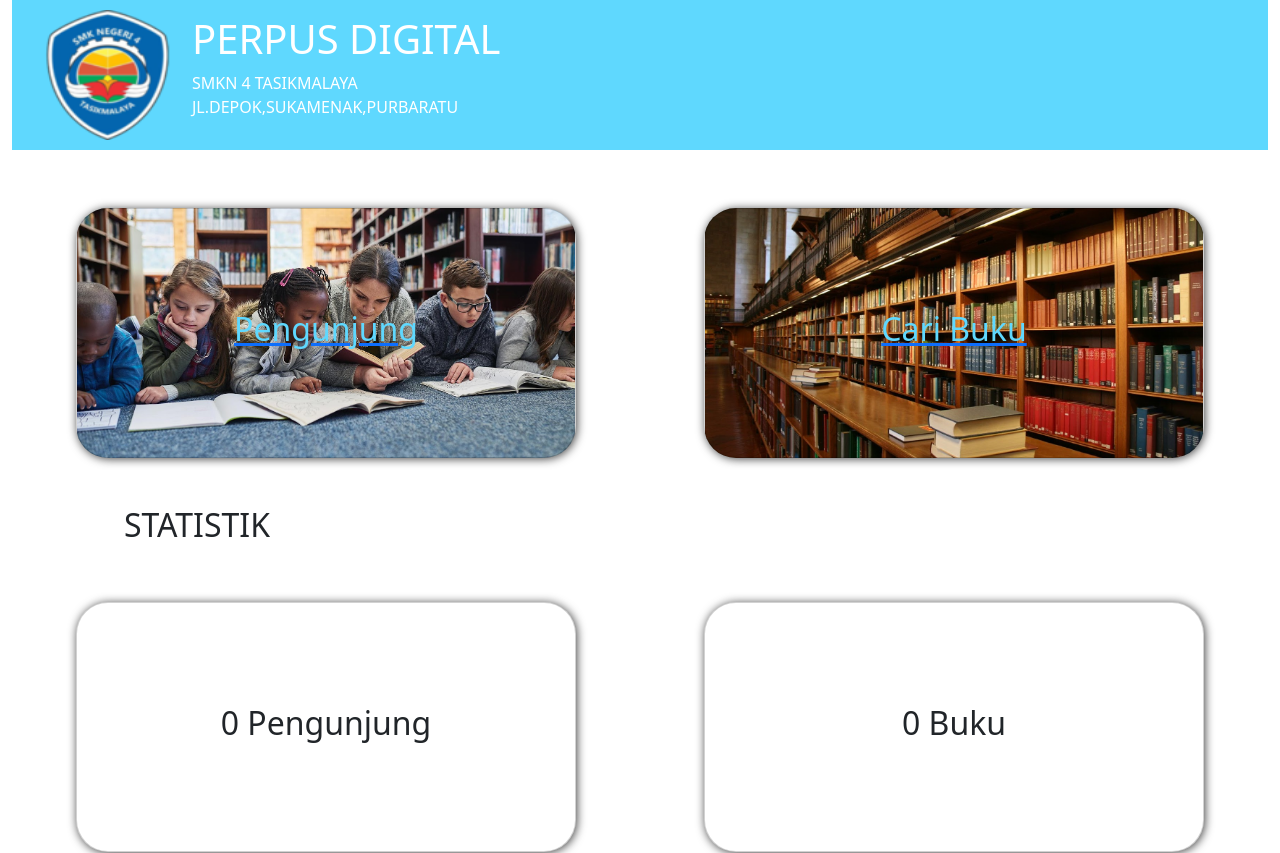
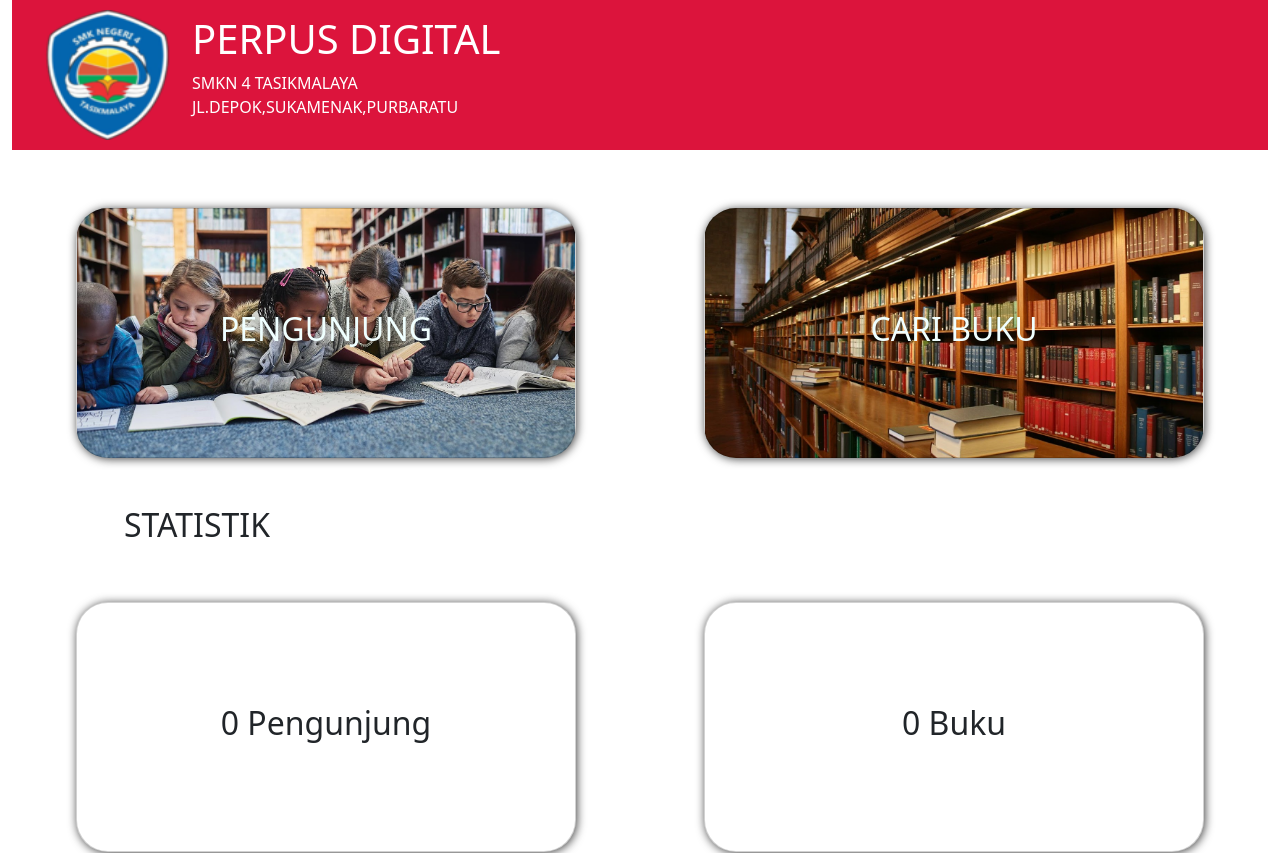
Before and after one commit to 21abdilah/perpus-digital, a Nuxt app: page / in a window 1280 px wide. Shown: the top 853 px of the page. Built offline with nearby package versions, Linux system fonts and the light colour scheme; no server answers; the database is empty.

Commit message:
Add files via upload

```diff
--- a/components/Header.vue
+++ b/components/Header.vue
@@ -19,7 +19,7 @@
 .header {
   display: flex;
   align-items: center;
-  background-color: #5fd8fe;
+  background-color: #DC143C;
   color: #ffffff;
   padding: 10px;
 }
--- a/pages/buku/[id].vue
+++ b/pages/buku/[id].vue
@@ -12,6 +12,7 @@
           <li class="list-group-item">Penulis: {{ buku.penulis }}</li>
           <li class="list-group-item">Penerbit: {{ buku.penerbit }}</li>
           <li class="list-group-item">Tahun Terbit: {{ buku.tahun_terbit }}</li>
+          <li class="list-group-item">Rak: {{ buku.rak }}</li>
           <li class="list-group-item">
             <span v-if="buku.kategori">
               Kategori : {{ buku.kategori.nama }}
--- a/pages/buku/index.vue
+++ b/pages/buku/index.vue
@@ -60,6 +60,12 @@
 .bg-warning {
   box-shadow: 1px 1px 10px #E4C72D;
 }
+
+button:hover {
+  border: 1px solid #0000;
+  background-color: #F0FFFF;
+
+}
 </style>
 
 <script setup>
--- a/pages/index.vue
+++ b/pages/index.vue
@@ -5,7 +5,7 @@
         <nuxt-link to="/pengunjung/tambah">
           <div class="card bg-pengunjung rounded-5">
             <div class="card-body d-flex justify-content-center align-items-center">
-              <h2 style="color: #5FD8FE;">Pengunjung</h2>
+              <h2 style="color: #F0FFFF;">PENGUNJUNG</h2>
             </div>
           </div>
         </nuxt-link>
@@ -14,7 +14,7 @@
         <nuxt-link to="/buku">
           <div class="card bg-buku rounded-5">
             <div class="card-body d-flex justify-content-center align-items-center">
-              <h2 style="color: #5FD8FE;">Cari Buku</h2>
+              <h2 style="color: #F0FFFF;">CARI BUKU</h2>
             </div>
           </div>
         </nuxt-link>
@@ -73,6 +73,9 @@ onMounted(() => {
 </script>
 
 <style scoped>
+* {
+  text-decoration: none;
+}
 .card {
   height: 250px;
   box-shadow: 1px 1px 10px #424242;
--- a/pages/pengunjung/tambah.vue
+++ b/pages/pengunjung/tambah.vue
@@ -81,21 +81,19 @@
               </select>
             </div>
           </div>
-          <!-- Submit button -->
-          <div class="text-center">
             <button
               type="submit"
-              class="btn bg-success btn-lg rounded-4 px-4"
-              style="float: left"
+              class="btn bg-success  btn-lg rounded-4 px-4"
+              style="float: left "
             >
               KIRIM
             </button>
-          </div>
+
         </form>
         <!-- Back button -->
         <div class="form-kembali">
           <nuxt-link to="../"
-            ><button class="btn btn-light btn-lg rounded-4 px-4">
+            ><button class="btn btn-danger btn-lg rounded-4 px-4">
               KEMBALI
             </button></nuxt-link
           >
@@ -119,6 +117,11 @@
 .btn-light {
   background-color: #5fd8fe !important;
   box-shadow: 1px 1px 10px #5fd8fe !important;
+}
+button:hover {
+  border: 1px solid #000;
+  background-color: #F0FFFF;
+  color: #000;
 }
 </style>
 
```
